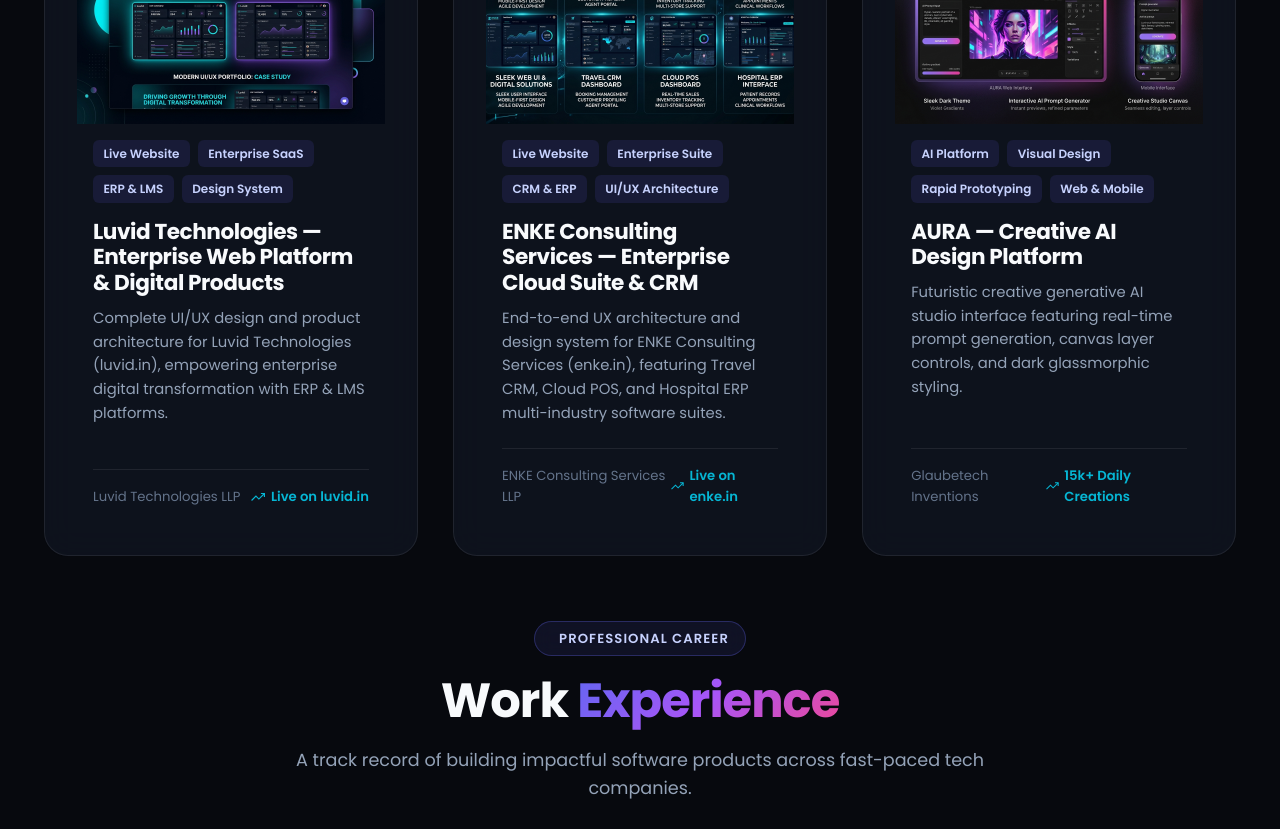
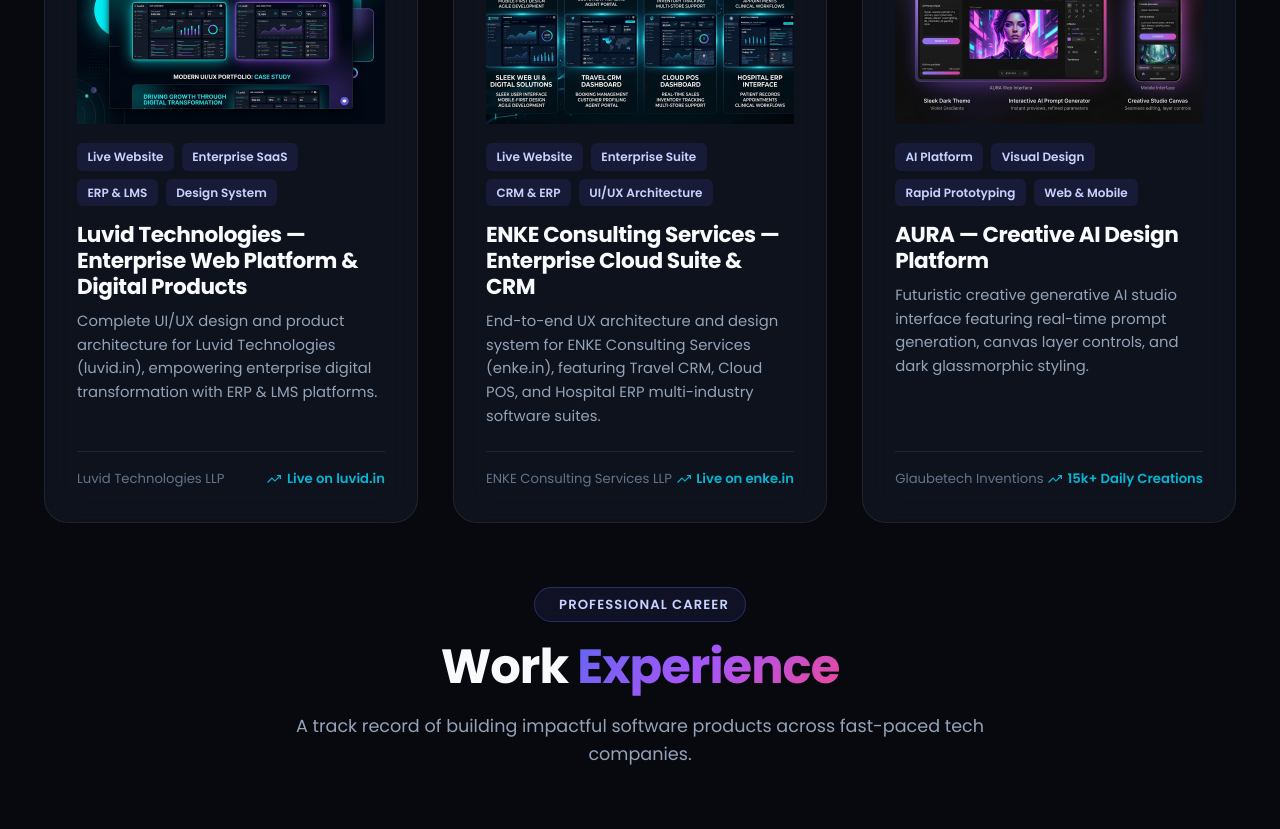
Before and after one commit to albinjoy144/albin-personal-website, a website: page index.html in a window 1280 px wide. Shown: the part 3540-4369 px from the top of the page. Drawn offline with Linux system fonts and the light colour scheme; some icons are missing.

Commit message:
Update .project-content padding to 1.2rem 0rem 0rem 0rem

```diff
--- a/css/style.css
+++ b/css/style.css
@@ -944,7 +944,7 @@
 }
 
 .project-content {
-  padding: 1rem;
+  padding: 1.2rem 0rem 0rem 0rem;
   display: flex;
   flex-direction: column;
   flex-grow: 1;
```
